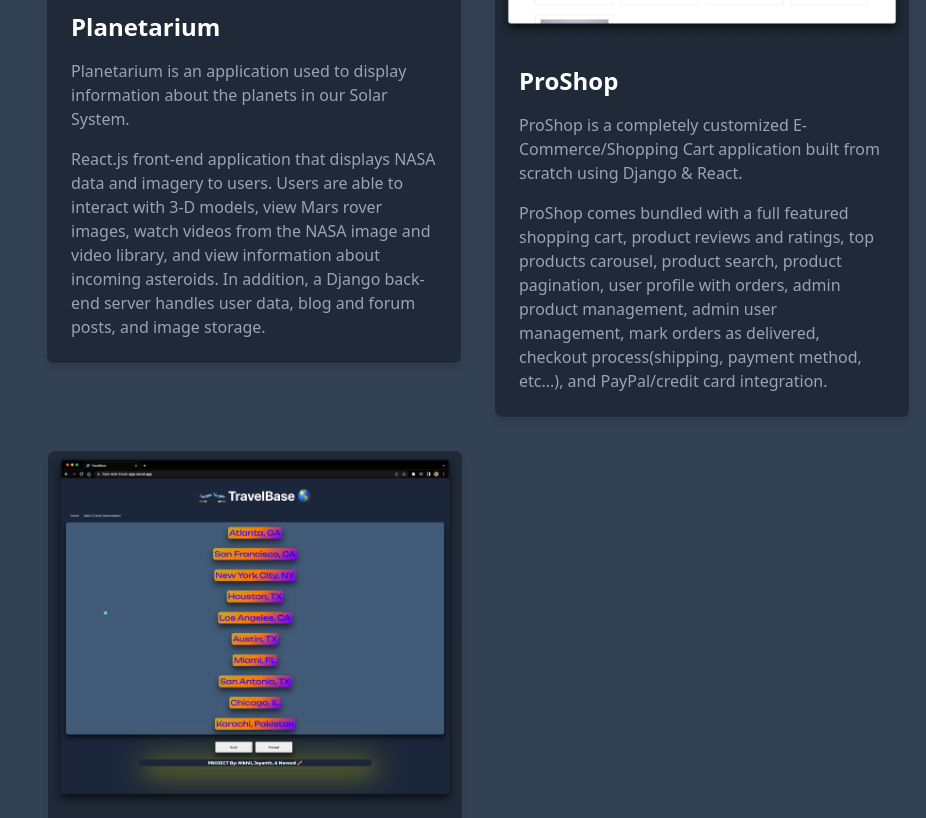
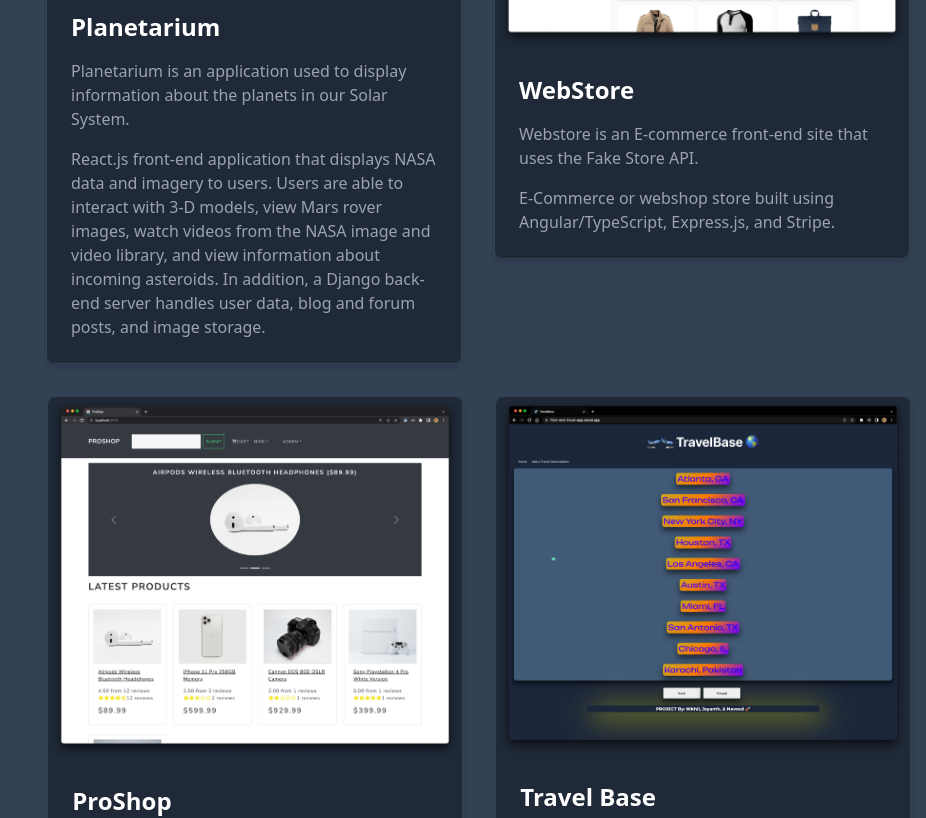
Before and after one commit to nprasad2077/nprasad2077.github.io, a React (Vite) app: page / in a window 1280 px wide. Shown: the part 2300-3118 px from the top of the page, without its empty margins (354-1280 px from the left). Built offline with nearby package versions, Linux system fonts and the light colour scheme.

Commit message:
angular project update

```diff
--- a/src/components/Projects/Projects.jsx
+++ b/src/components/Projects/Projects.jsx
@@ -40,7 +40,24 @@ const Projects = () => {
           </Card>
       </div></a>
 
-      <a href='https://github.com/nprasad2077/ecommerce' className='child-2'><div className="child-2">
+      <a href='https://nprasad2077.github.io/storeAngular/home/' className='child-2'><div className="child-2">
+          <Card
+            horizontal={false}
+            imgSrc="assets\shot\store.png"
+          >
+            <h5 className="text-2xl font-bold tracking-tight text-gray-900 dark:text-white">
+              WebStore
+            </h5>
+            <p className="font-normal text-gray-700 dark:text-gray-400">
+             Webstore is an E-commerce front-end site that uses the Fake Store API.
+            </p>
+            <p className="font-normal text-gray-700 dark:text-gray-400">
+            E-Commerce or webshop store built using Angular/TypeScript, Express.js, and Stripe.
+            </p>
+          </Card>
+      </div></a>
+
+      <a href='https://github.com/nprasad2077/ecommerce' className='child-3'><div className="child-3">
           <Card
             horizontal={false}
             imgSrc="assets\shot\proshop.png"
@@ -58,7 +75,7 @@ const Projects = () => {
       </div></a>
 
 
-      <a href='https://front-end-travel-app.vercel.app/' className='child-3'><div className="child-3" id='project-target'>
+      <a href='https://front-end-travel-app.vercel.app/' className='child-2'><div className="child-3" id='project-target'>
         <Card
           horizontal={false}
           imgSrc="\assets\shot\travel.png"
--- a/src/components/Projects/projects.css
+++ b/src/components/Projects/projects.css
@@ -25,3 +25,11 @@
     margin-left: auto;
     padding: 0.5rem;
 }
+
+.child-5{
+    flex-basis: 35%;
+    padding: 0.5rem;
+    margin-left: 10%;
+    width: 100%;
+
+}
```
Also changed, not shown: public/assets/shot/store.png (added), 1 other file (tests, documents, lock files or other folders).
